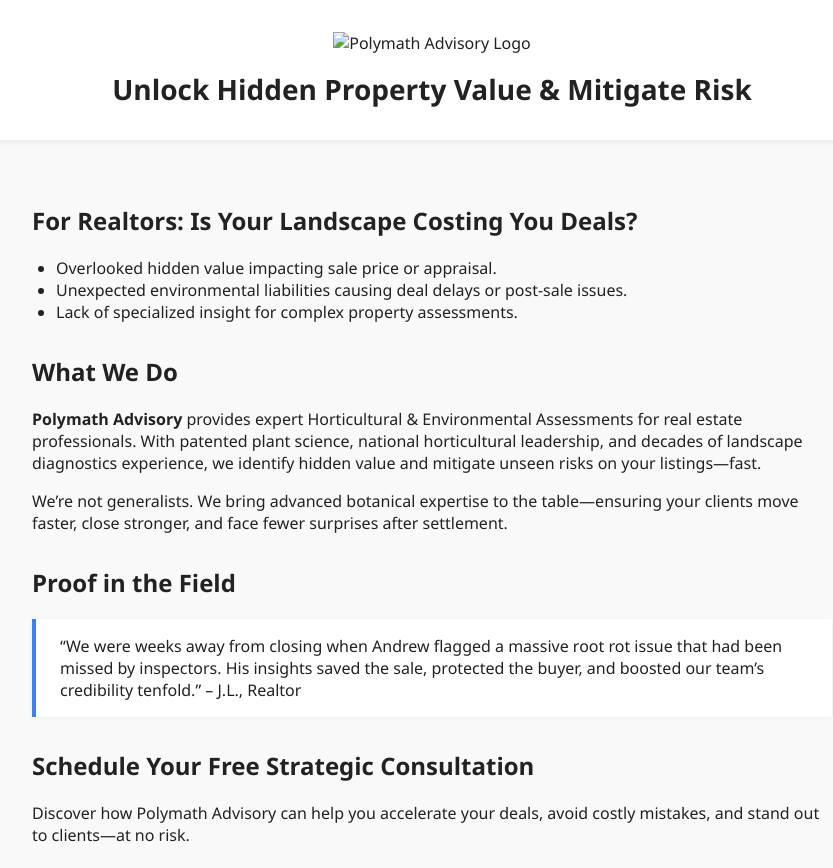
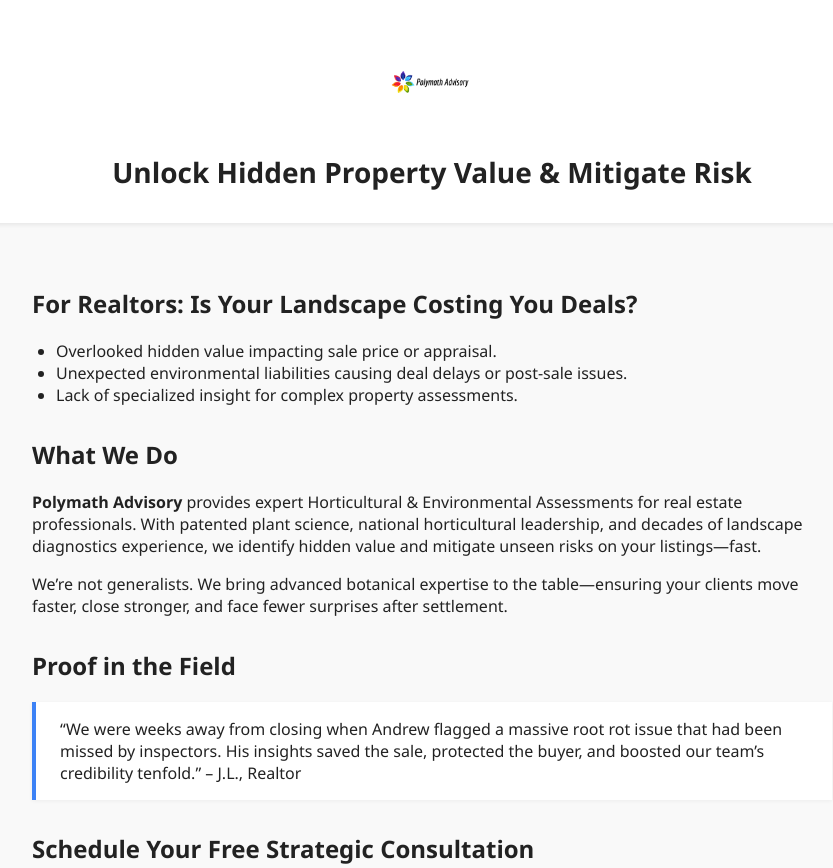
Before and after one commit to AndrewBarocco/polymathadvisory.github.io, a plain HTML site: page index.html in a window 1280 px wide. Shown: the top 868 px of the page, without its empty margins (208-1041 px from the left). Drawn offline with Linux system fonts and the light colour scheme.

Commit message:
Update index.html

```diff
--- a/index.html
+++ b/index.html
@@ -75,7 +75,7 @@
 <body>
 
 <header>
-  <img src="polymath-logo-web.png" alt="Polymath Advisory Logo">
+  <img src="images/polymath-logo-web.png" alt="Polymath Advisory Logo">
   <h1>Unlock Hidden Property Value & Mitigate Risk</h1>
 </header>
 
```
